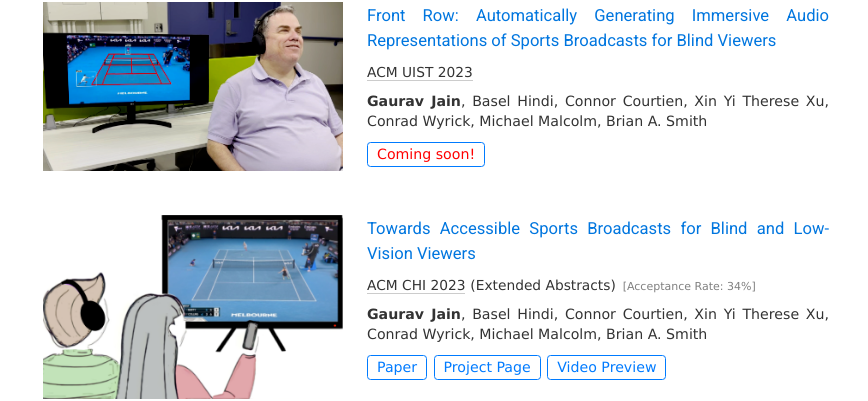
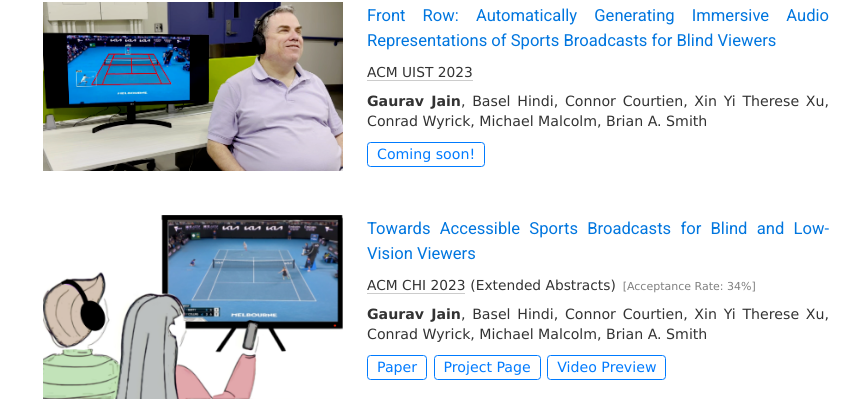
Before and after one commit to Gaurav1302/gaurav1302.github.io, a Jekyll site: the page built from index.html, in a window 1280 px wide and 900 px high, scrolled down 966 px. Shown: the part 112-513 px from the top of the window, without its empty margins (204-1072 px from the left). Built offline with Jekyll 4.4.1, drawn with Linux system fonts in a browser that asks for light colours; nearby versions of some CDN libraries.

Commit message:
minor fix on coming soon color

```diff
--- a/index.html
+++ b/index.html
@@ -179,7 +179,7 @@ tags: about
             <br />
           </p>
           <a href="" class="btn btn-outline-primary btn-sm" role="button"
-            aria-pressed="true" style="color: red;">Coming soon!</a>
+            aria-pressed="true">Coming soon!</a>
             <br />
             <br />
         </td>
```
